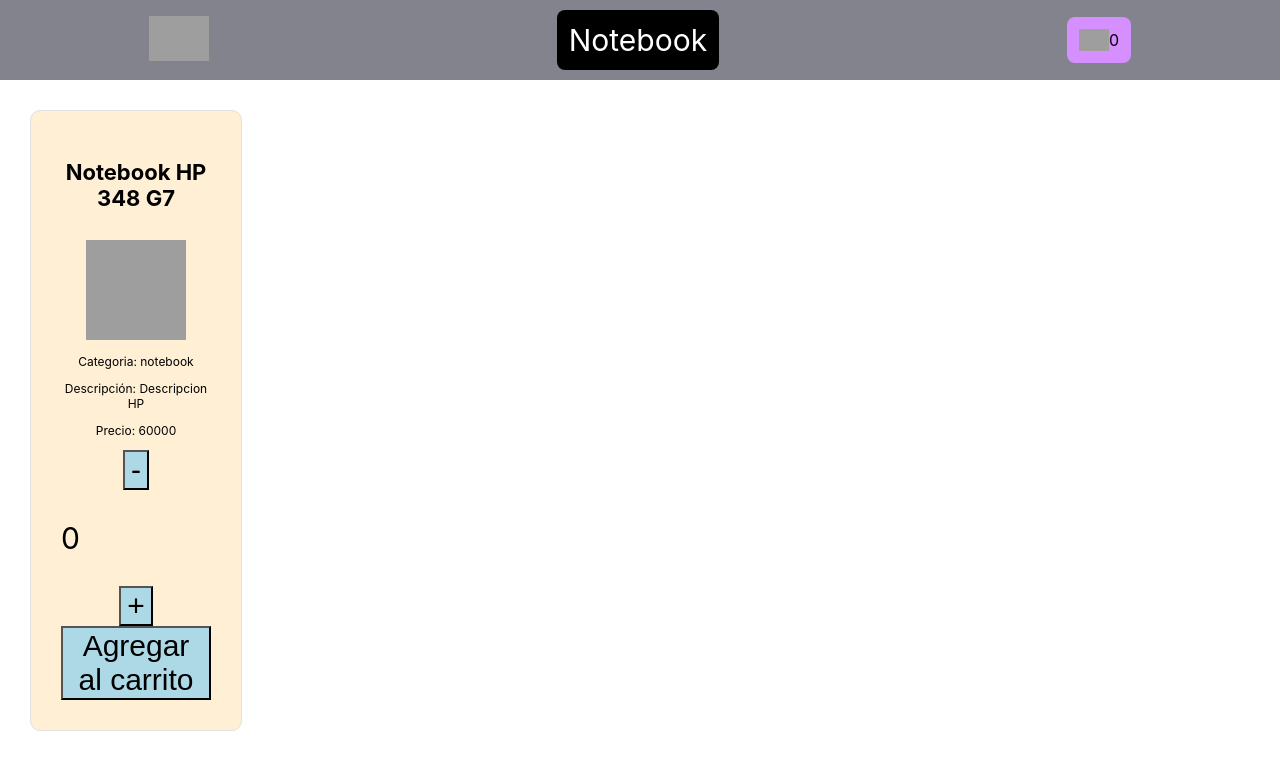
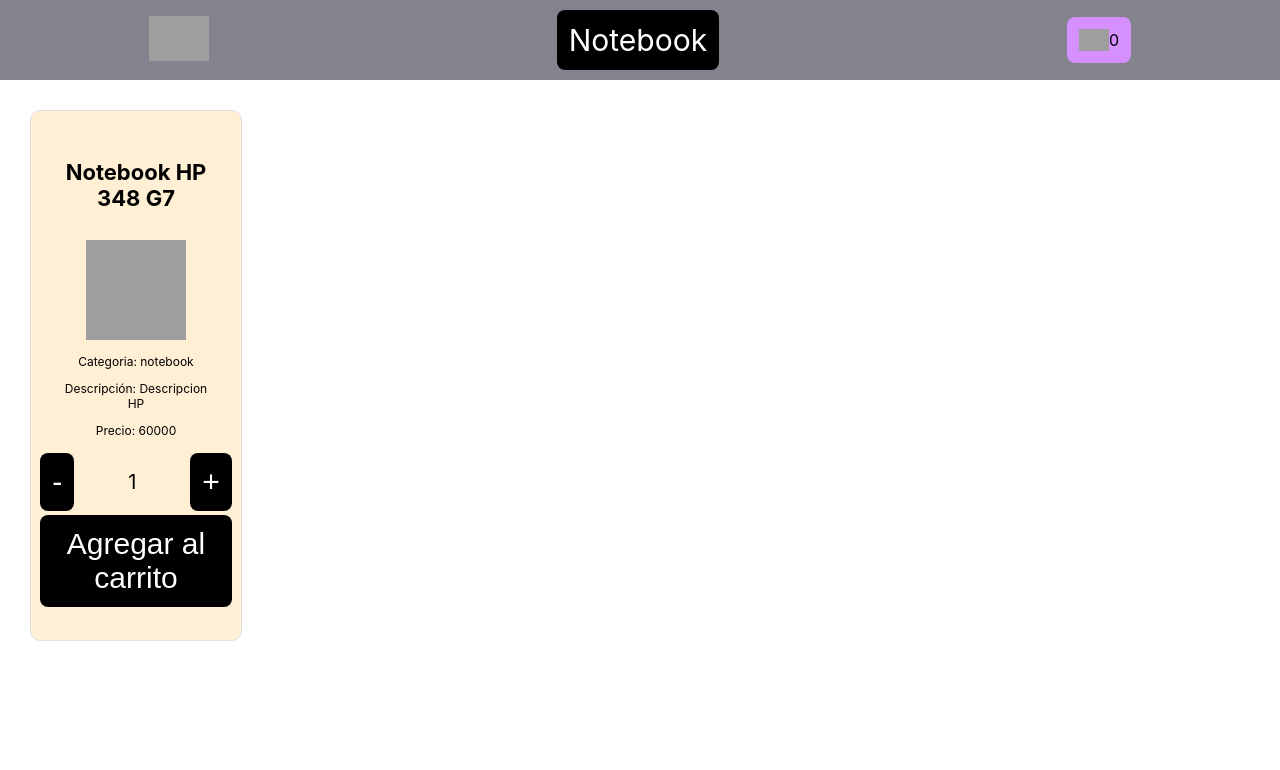
Before and after one commit to JonathanEmanuelMoya/ecommerce-react, a React (Create React App) app: page /detail/1 in a window 1280 px wide. Shown: the top 770 px of the page. Built offline with nearby package versions, Linux system fonts and the light colour scheme; grey boxes are pictures that could not be loaded.

Commit message:
Agregue un cart y su respectiva ruta

```diff
--- a/src/App.js
+++ b/src/App.js
@@ -7,7 +7,7 @@ import { BrowserRouter, Routes, Route, Link } from 'react-router-dom';
 import Form from './components/Form/Form'
 import { CartContextProvider } from './context/CartContext';
 import { NotificationProvider } from './components/Notification/Notification';
-
+import Cart from './components/Cart/Cart';
 
 
 
@@ -29,12 +29,12 @@ const App = () => {
             <NavBar />
             {/* <Link to='/form' className='Option' > Form </Link> */}
             <Routes>
-              <Route path='/' element={<h1>HOME</h1>} />
               <Route path='*' element={<h1>NOT FOUND 404</h1>} />
               <Route path='/' element={<ItemListContainer />} />
               <Route path='/category/:categoryId' element={<ItemListContainer />} />
               <Route path='/detail/:productId' element={<ItemDetailContainer />} />
               <Route path='/form' element={<Form />} />
+              <Route path='/cart' element={<Cart />} />
             </Routes>
           </BrowserRouter>
         </CartContextProvider>
--- /dev/null
+++ b/src/components/Cart/Cart.js
@@ -0,0 +1,26 @@
+import { useContext } from "react"
+import CartContext from "../../context/CartContext"
+
+const Cart = () => {
+
+    const { cart, removeItem } = useContext(CartContext)
+
+    if(cart.length === 0) {
+        return (
+            <h1>No hay productos</h1>
+        )
+    }
+
+    return (
+        <>
+        <h1>Carrito de Compras</h1>
+        <ul>
+            {
+                cart.map(prod => <li key={prod.id}>{prod.name}  Cantidad: {prod.quantity} Precio Unidad: ${prod.price}  Subtotal: ${prod.quantity * prod.price} <button onClick={() => removeItem(prod.id)}>X</button></li>)
+            }
+        </ul>
+        </>
+    )
+}
+
+export default Cart
--- a/src/components/NavBar/ItemCount/ItemCount.js
+++ b/src/components/NavBar/ItemCount/ItemCount.js
@@ -1,31 +1,41 @@
-import './ItemCount.css'
-import { useState, useEffect } from 'react'
+import { useState } from 'react'
 
-const ItemCount = ({initial, stock, onAdd}) => {
-    const [count, setCount] = useState(0)
+const ItemCount = ({ stock = 0, initial = 1, onAdd }) => {
+    const [quantity, setQuantity] = useState(initial)
 
-    const decrement = (count) => {
-        if(stock > 1){
-            setCount(count - 1)
+    const increment = () => {
+        if (quantity < stock) {
+            setQuantity(quantity + 1)
         }
     }
 
-    const increment = (count) => {
-        if(count < stock){
-            setCount(count + 1)
+    const decrement = () => {
+        if (quantity > 0) {
+            setQuantity(quantity - 1)
         }
     }
 
-    return(
-        <div>
-            <button onClick={decrement}>-</button>
-            <p>{count}</p>
-            <button onClick={increment}>+</button>
-            <button onClick={() => onAdd(count)}>Agregar al carrito</button>
+    if (stock === 0) {
+        return <button className='Option' disabled>No hay stock</button>
+    }
+
+    return (
+        <div align="center">
+            <table >
+                <tbody>
+                    <tr>
+                        <td align="left"><button className="Option" onClick={decrement}>-</button></td>
+                        <td align="center" style={{ fontSize: '20px' }}>{quantity}</td>
+                        <td align="right"><button className="Option" onClick={increment}>+</button></td>
+                    </tr>
+                    <tr>
+                        <td align="center" colSpan="5"><button className="Option" onClick={() => onAdd(quantity)}>Agregar al carrito</button></td>
+                    </tr>
+
+                </tbody>
+            </table>
         </div>
     )
+
 }
-
-
-
-export default ItemCount;
+export default ItemCount
```
